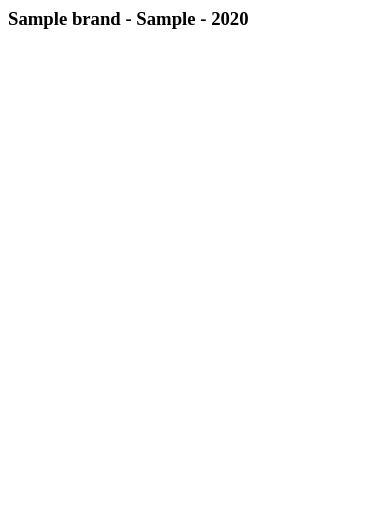
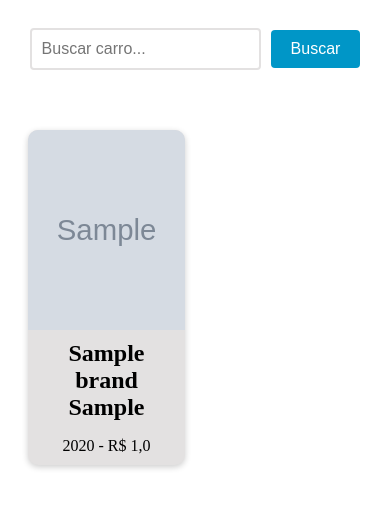
Before and after one commit to jtzzin/Carros, a Django app: page /cars/ in a window 390 px wide. Shown: the top 508 px of the page. Run offline with Django 5.2, Linux system fonts and the light colour scheme; tables that the repository leaves empty hold one stand-in row (values such as "Sample post"); grey boxes marked "Sample" are stand-in pictures.

Commit message:
css embutido dentro do html basico

```diff
--- a/cars/templates/cars.html
+++ b/cars/templates/cars.html
@@ -1,18 +1,112 @@
-    <html>
-        <head>
-            <title>Meus carros</title>
-        <head>
-            <!-- bloco de contexto (linguagem de templates do django) dos carros-->
-        {% block content %}
-            <body>
-                <!-- chamando a variavel cars no contexto-->
-                 <!-- loop for do django -->
-                  {% for car in cars %}
-                        <h3> {{car.brand }} - {{ car.model }} - {{car.factory_year}}</h3>
-                  {% endfor %} <!--fim do loop fort-->
+{% block content %}
+  <style>
+    .car-grid {
+      display: grid;
+      grid-template-columns: repeat(3, 1fr);
+      gap: 20px;
+      margin: 0 auto;
+      max-width: 1200px;
+      padding: 20px;
+    }
 
-            </body>
-        {% endblock %}
+    .car-card {
+      background-color: #e3e1e1;
+      box-shadow: 0 2px 6px rgba(0, 0, 0, 0.2);
+      border-radius: 10px;
+      overflow: hidden;
+      text-align: center;
+      transition: all 0.3s ease;
+    }
 
+    .car-card:hover {
+        cursor: pointer;
+        box-shadow: 0 4px 10px rgba(0, 0, 0, 0.4);
+        transform: translateY(-2px);
+    }
 
-    </html>
+    .car-card img {
+      width: 100%;
+      height: 200px;
+      object-fit: cover;
+    }
+
+    .car-card h3 {
+        font-size: 20px;
+        margin-top: 10px;
+        margin-bottom: 5px;
+    }
+
+    .car-card h2 {
+      font-size: 1.5rem;
+      margin: 10px;
+    }
+
+    .car-card p {
+      font-size: 1rem;
+      margin-bottom: 10px;
+    }
+
+    @media (max-width: 768px) {
+      .car-grid {
+        grid-template-columns: repeat(2, 1fr);
+      }
+    }
+
+    form {
+        display: flex;
+        justify-content: center;
+        align-items: center;
+        margin-bottom: 20px;
+        text-align: center;
+        padding: 20px;
+    }
+
+    input[type="text"] {
+        padding: 10px;
+        font-size: 16px;
+        border: 2px solid #e3e1e1;
+        border-radius: 4px;
+        margin-right: 10px;
+        transition: border-bottom-color 0.3s ease-in-out;
+    }
+
+    input[type="text"]:focus {
+        outline: none;
+        border-bottom-color: #e3e1e1;
+    }
+
+    button[type="submit"] {
+        background-color: #0096c7;
+        color: #fff;
+        border: none;
+        padding: 10px 20px;
+        font-size: 16px;
+        border-radius: 4px;
+        cursor: pointer;
+        transition: background-color 0.3s ease-in-out;
+    }
+
+    button[type="submit"]:hover {
+        background-color: #108eb8;
+    }
+  </style>
+
+  <form method="GET" action="{% url 'cars_list' %}">
+    <input type="text" name="search" placeholder="Buscar carro...">
+    <button type="submit">Buscar</button>
+  </form>
+
+  <div class="car-grid">
+    {% if cars %}
+      {% for car in cars %}
+        <div class="car-card">
+          <img src="{{ car.photo.url }}" alt="{{ car.model }} - {{ car.brand }}">
+          <h2>{{ car.brand }} {{ car.model }}</h2>
+          <p>{{ car.factory_year }} - R$ {{ car.value }}</p>
+        </div>
+      {% endfor %}
+    {% else %}
+      <p class="no-results">Nenhum carro encontrado.</p>
+    {% endif %}
+  </div>
+{% endblock %}
```
